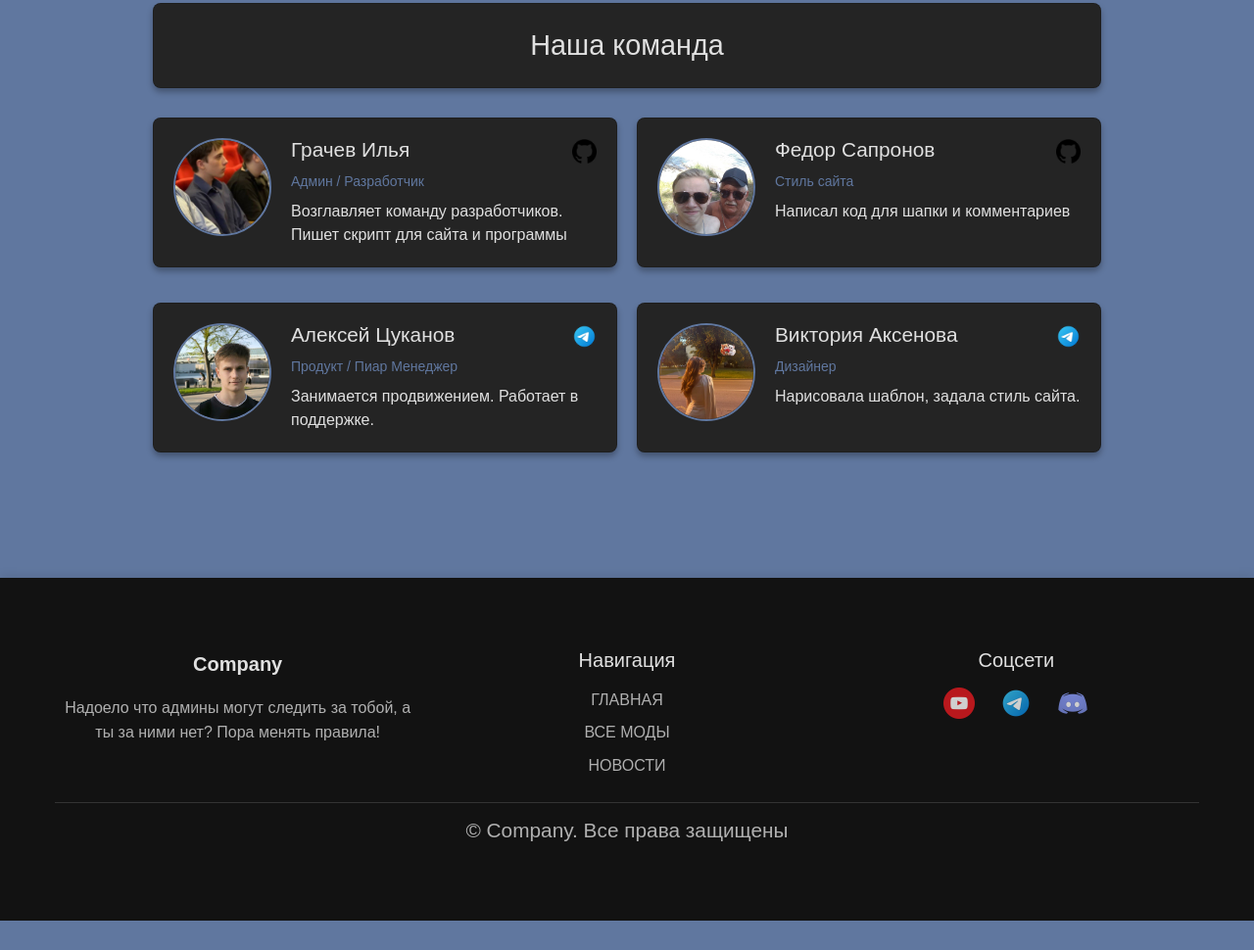
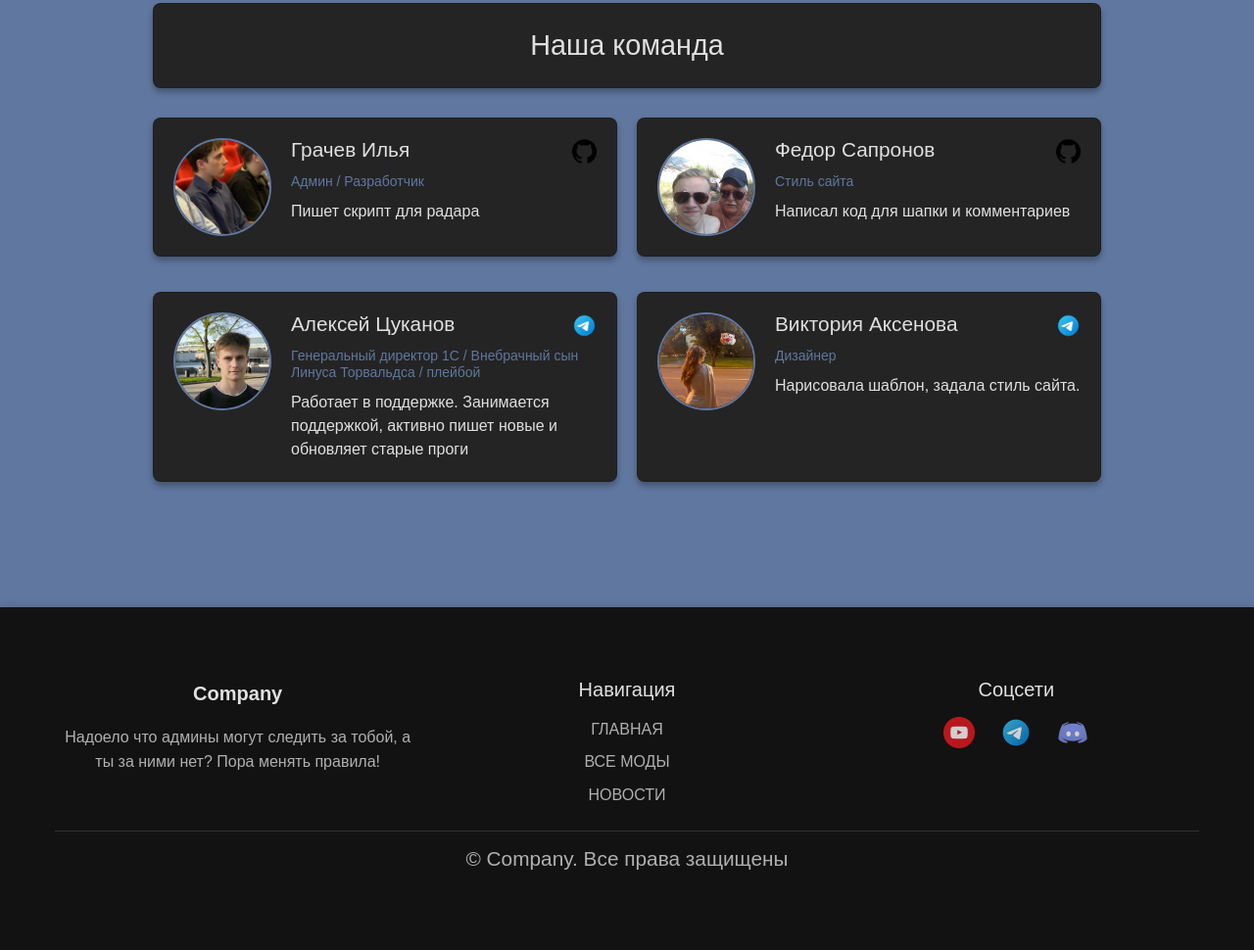
Before and after one commit to sudo-ascend/tmp-mods, a plain HTML site: page index.html in a window 1280 px wide. Shown: the part 3181-4151 px from the top of the page at 98% size. Before the commit the page ends 4121 px from the top, so only its background shows below. Drawn offline with nearby package versions, Linux system fonts and the light colour scheme.

Commit message:
text update commit

```diff
--- a/index.html
+++ b/index.html
@@ -326,7 +326,7 @@
                             </a>
                         </div>
                         <h6 style="color: var(--accent-blue); margin: 0 0 10px 0; font-size: 14px;">Админ / Разработчик</h6>
-                        <p style="color: var(--text-main); margin: 0; line-height: 1.5;">Возглавляет команду разработчиков. Пишет скрипт для сайта и программы</p>
+                        <p style="color: var(--text-main); margin: 0; line-height: 1.5;">Пишет скрипт для радара</p>
                     </div>
                 </div>
             </div>
@@ -355,12 +355,12 @@
                     <div style="flex: 1;">
                         <div style="display: flex; justify-content: space-between; align-items: center; margin-bottom: 10px;">
                             <h3 style="color: var(--text-main); margin: 0;">Алексей Цуканов</h3>
-                            <a href="https://t.me/Radarr_TMP" style="color: var(--text-main);">
+                            <a href="https://t.me/Radars_TMP" style="color: var(--text-main);">
                                 <img src="https://sudo-ascend.github.io/tmp-mods/static/images/telegram.ico" alt="Telegram" style="width: 25px; height: 25px;">
                             </a>
                         </div>
-                        <h6 style="color: var(--accent-blue); margin: 0 0 10px 0; font-size: 14px;">Продукт / Пиар Менеджер</h6>
-                        <p style="color: var(--text-main); margin: 0; line-height: 1.5;">Занимается продвижением. Работает в поддержке.</p>
+                        <h6 style="color: var(--accent-blue); margin: 0 0 10px 0; font-size: 14px;">Генеральный директор 1С / Внебрачный сын Линуса Торвальдса / плейбой </h6>
+                        <p style="color: var(--text-main); margin: 0; line-height: 1.5;">Работает в поддержке. Занимается поддержкой, активно пишет новые и обновляет старые проги</p>
                     </div>
                 </div>
             </div>
@@ -418,7 +418,7 @@
                         <a href="https://www.youtube.com/@Admin_RadarTMP" class="social-link">
                             <img src="https://sudo-ascend.github.io/tmp-mods/static/images/youtube.ico" alt="YouTube" class="social-icon" style="width: 32px; height: 32px;">
                         </a>
-                        <a href="https://t.me/Radar_TMP" class="social-link">
+                        <a href="https://t.me/Radars_TMP" class="social-link">
                             <img src="https://sudo-ascend.github.io/tmp-mods/static/images/telegram.ico" alt="Telegram" class="social-icon" style="width: 32px; height: 32px;">
                         </a>
                         <a href="https://discord.gg/4urENWPF" class="social-link">
```
